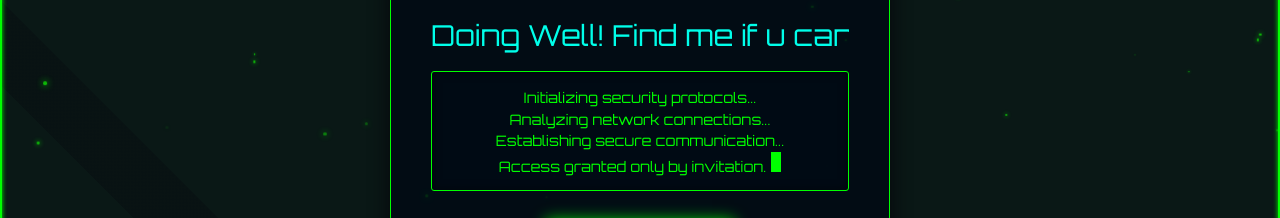
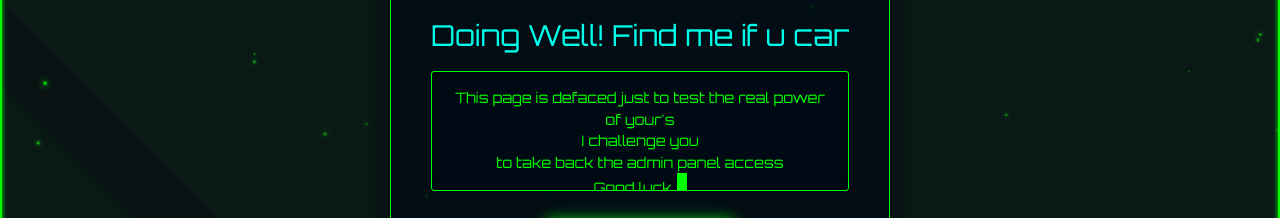
Before and after one commit to deepseek666-gui/vulnweb-defaced, a plain HTML site: page ind.html in a window 1280 px wide. Shown: the part 404-622 px from the top of the page. Drawn offline with Linux system fonts and the light colour scheme.

Commit message:
Update ind.html

```diff
--- a/ind.html
+++ b/ind.html
@@ -326,10 +326,10 @@
 
         <div class="terminal">
             <div class="terminal-content">
-                <span class="terminal-text">Initializing security protocols...</span><br>
-                <span class="terminal-text">Analyzing network connections...</span><br>
-                <span class="terminal-text">Establishing secure communication...</span><br>
-                <span class="terminal-text">Access granted only by invitation.</span><span class="cursor"></span>
+                <span class="terminal-text">This page is defaced just to test the real power of your's</span><br>
+                <span class="terminal-text">I challenge you</span><br>
+                <span class="terminal-text">to take back the admin panel access</span><br>
+                <span class="terminal-text">Good luck</span><span class="cursor"></span>
             </div>
         </div>
 
```
